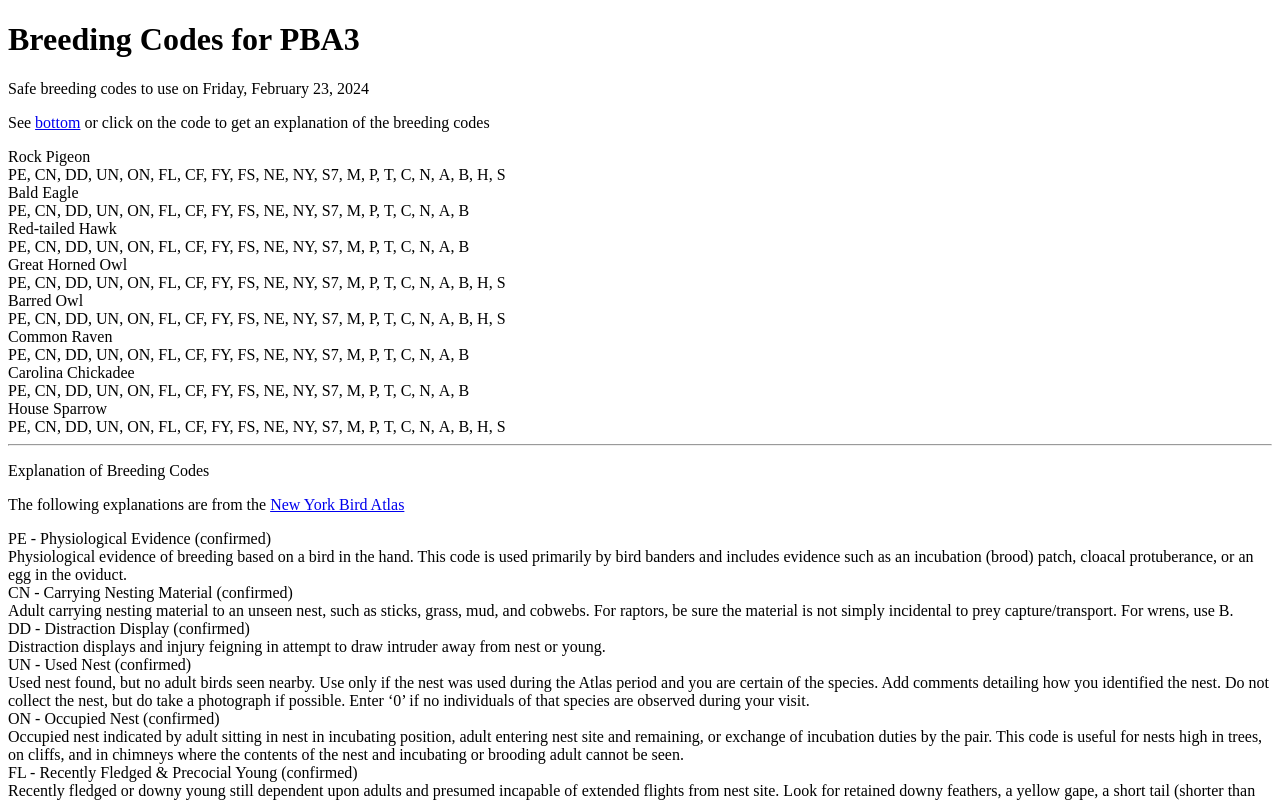
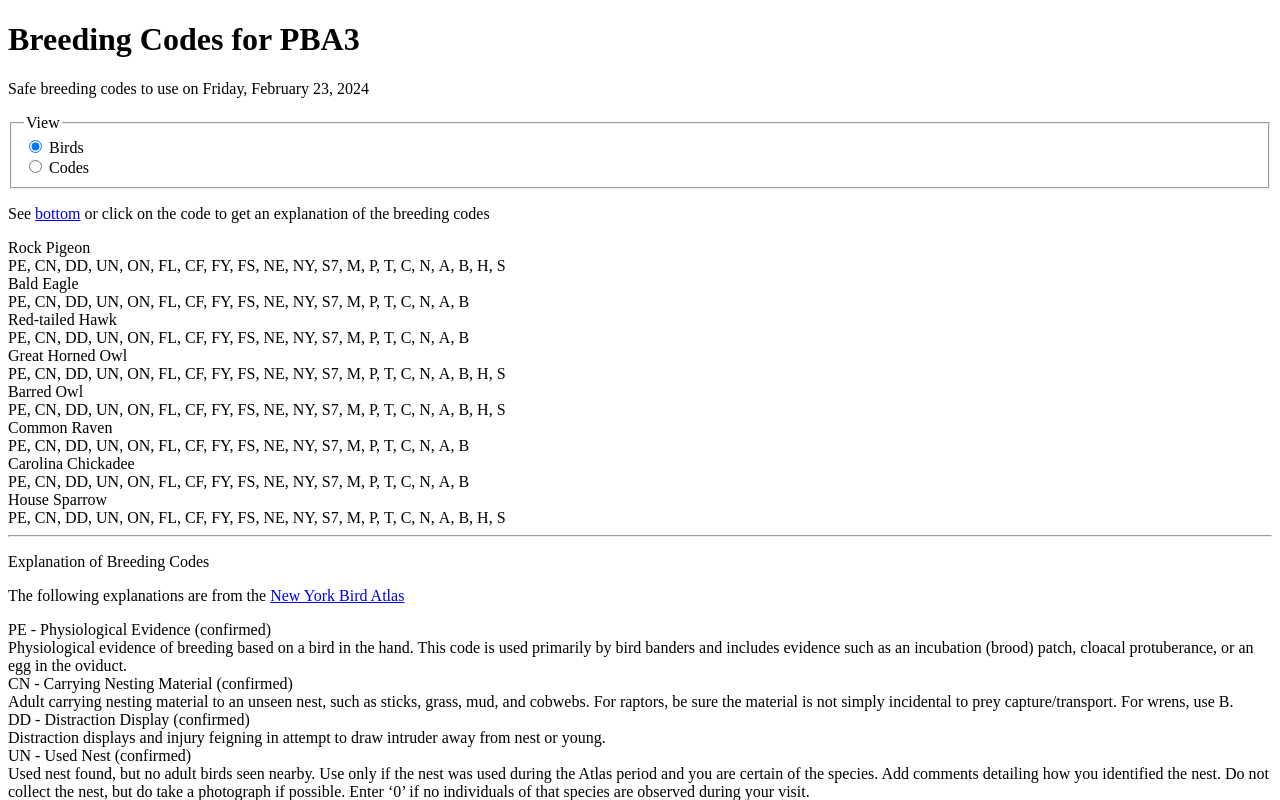
Before and after one commit to navinsasikumar/pba3, a SvelteKit app: page / in a window 1280 px wide. Shown: the top 800 px of the page. Built offline with nearby package versions, Linux system fonts and the light colour scheme.

Commit message:
feat(layout): add ability to view by codes

```diff
--- a/src/routes/+page.svelte
+++ b/src/routes/+page.svelte
@@ -2,6 +2,8 @@
   import TailwindCss from '../lib/TailwindCSS.svelte';
 
   export let birds, today;
+
+  let view = 'birds';
 
   const confirmed = ['PE', 'CN', 'DD', 'UN', 'ON', 'FL', 'CF', 'FY', 'FS', 'NE', 'NY'];
   const probable = ['S7', 'M', 'P', 'T', 'C', 'N', 'A', 'B'];
@@ -214,6 +216,11 @@
 
   birds = weeks[currentWeek];
 
+  const possibleBirds = Object.keys(birds).filter(bird => birds[bird].includes('H'));
+  const probableBirds = Object.keys(birds).filter(bird => birds[bird].includes('S7') && !possibleBirds.includes(bird));
+  const confirmedBirds = Object.keys(birds).filter(bird => birds[bird].includes('CN') && !possibleBirds.includes(bird) && !probableBirds.includes(bird));
+  const confirmedandProbableBirds = [...confirmedBirds, ...probableBirds];
+
 </script>
 
 <TailwindCss/>
@@ -254,8 +261,25 @@
     {today.toLocaleString("default", { weekday: "long", year: "numeric", month: "long", day: "numeric" })}
   </span>
 </p>
+
+<div class="container max-w-full px-4 text-sm w-full" >
+  <fieldset class="border border-solid border-gray-300 p-2 rounded-md">
+    <legend class="px-1">View</legend>
+
+    <div class="inline-block pr-2">
+      <input id="birds-view" type="radio" bind:group={view} value="birds" />
+      <label for="birds-view">Birds</label>
+    </div>
+    <div class="inline-block pr-2">
+      <input id="codes-view" type="radio" bind:group={view} value="codes" />
+      <label for="codes-view">Codes</label>
+    </div>
+  </fieldset>
+</div>
+
+{#if view === 'birds'}
   <p class="px-4 py-2 text-xs">See <a href="#code-explanation" class="cursor-pointer text-red-400 underline">bottom</a> or click on the code to get an explanation of the breeding codes</p>
-<div class="container max-w-full px-4 text-sm w-full">
+  <div class="container max-w-full px-4 text-sm w-full" id="bird-first-view">
     {#each Object.entries(birds) as [bird, codes]}
       <div class="bird-block pb-2 text-wrap">
         <div class="bird-name font-medium">{bird}</div>
@@ -267,6 +291,28 @@
       </div>
     {/each}
   </div>
+{/if}
+
+{#if view === 'codes'}
+  <div class="container max-w-full px-4 py-2 text-sm w-full" id="code-first-view">
+    <div class="code-block pb-2 text-wrap">
+      <div class="bird-name font-medium">Any Breeding Code</div>
+      <div class="bird-list columns-1 md:columns-4">
+        {#each possibleBirds as bird, index}
+          <div class="w-full">{bird}</div>
+        {/each}
+      </div>
+    </div>
+    <div class="code-block pb-2 text-wrap">
+      <div class="bird-name font-medium">Confirmed or Probable Breeding Code</div>
+      <div class="bird-list columns-1 md:columns-4">
+        {#each confirmedandProbableBirds as bird, index}
+          <div class="w-full">{bird}</div>
+        {/each}
+      </div>
+    </div>
+  </div>
+{/if}
 
 <hr class="mx-4 my-3">
 
```
Lines whose indentation alone changed are shown as unchanged.
